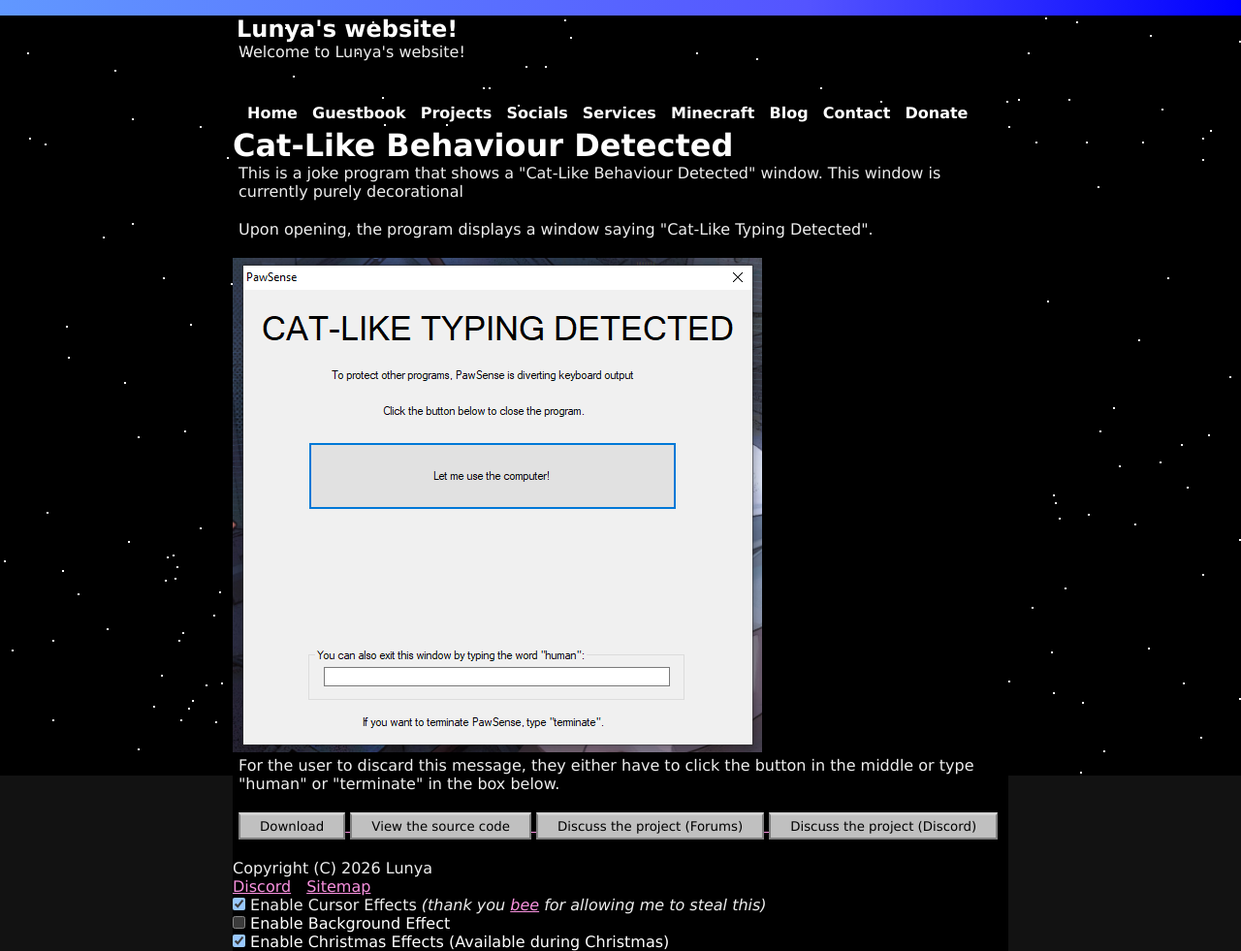
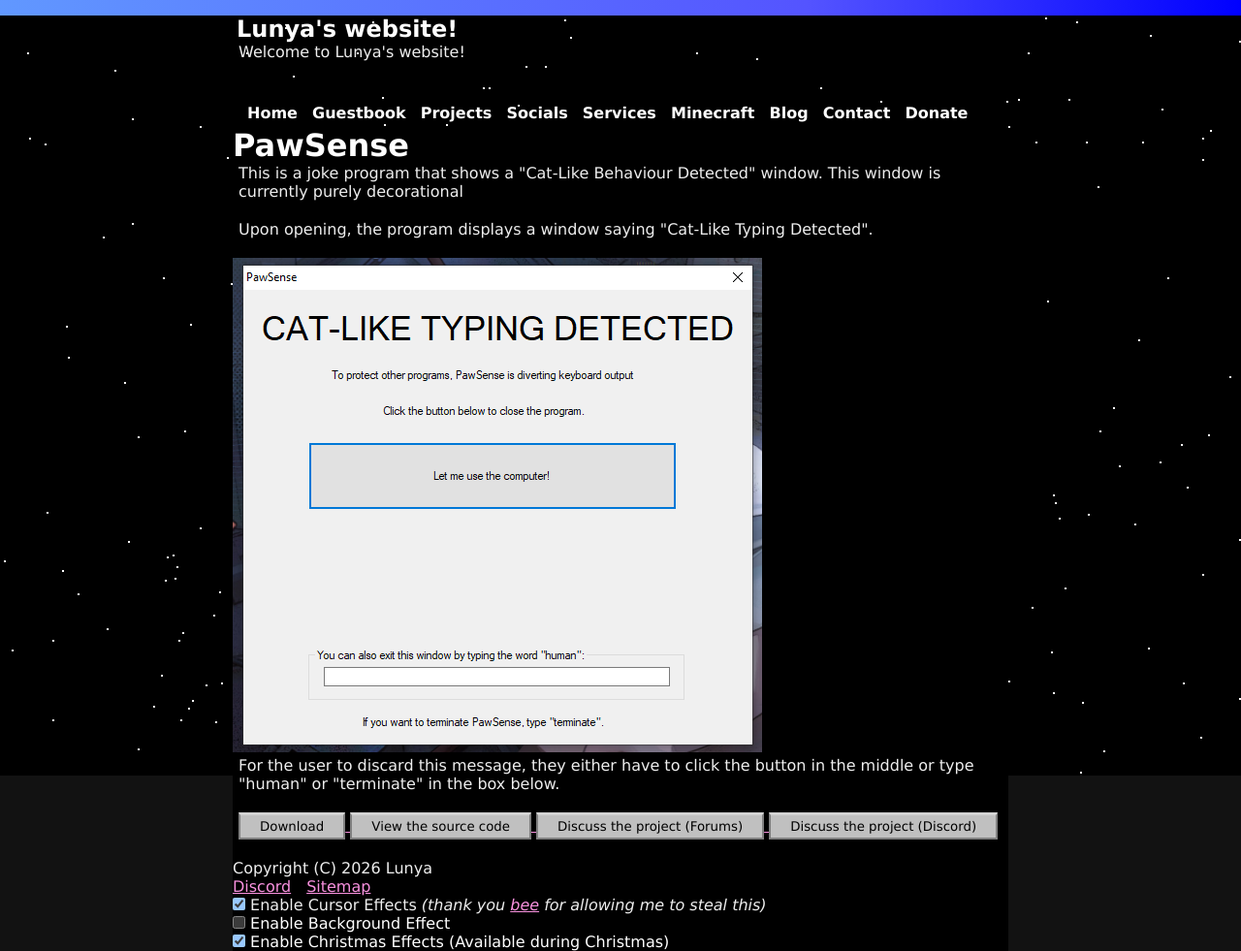
Before and after one commit to mldkyt/website-php, a PHP site: page /project/catlikebehaviourdetected/index.php in a window 1280 px wide. Shown: the whole page at 97% size. Run offline with PHP 8.4, Linux system fonts and the light colour scheme.

Commit message:
chore: PawSense

```diff
--- a/src/index.php
+++ b/src/index.php
@@ -56,7 +56,7 @@ if ($_SERVER["REQUEST_URI"] != "/") {
             Wanna be invaded by Astolfo? <a href="/project/astolfoiscomingforyou"><strong>Astolfo is coming for you</strong></a> is a Windows program that recreates the meme.
         </li>
         <li>
-            Ever felt like a catgirl? <a href="/project/catlikebehaviourdetected">Cat Like Behaviour Detected</a> is for you.
+            Ever felt like a catgirl? <a href="/project/catlikebehaviourdetected">PawSense</a> is for you.
         </li>
         <li>
             <a href="/project/astolfomod"><strong>Astolfo Mod</strong></a> adds a bunch of femboys and transgirls into minecraft :3
--- a/src/project/catlikebehaviourdetected/index.php
+++ b/src/project/catlikebehaviourdetected/index.php
@@ -2,13 +2,13 @@
 <html lang="en">
     <head>
         <?php require '../../../components/global.php'; ?>
-        <?php seo("Cat-Like behaviour detected", "A joke program that shows the cat-like behaviour detected dialog"); ?>
+        <?php seo("PawSense", "Leading Innovation for Detecting Cat(girls) at Computers"); ?>
     </head>
 
     <body>
         <?php require '../../../components/header.php'; ?>
 
-        <h1>Cat-Like Behaviour Detected</h1>
+        <h1>PawSense</h1>
 
         <p>This is a joke program that shows a "Cat-Like Behaviour Detected" window. This window is currently purely decorational</p>
 
--- a/src/projects.php
+++ b/src/projects.php
@@ -141,7 +141,7 @@
         </a>
         <a href="/project/catlikebehaviourdetected">
             <div class="project" style="background-image: url(/project/catlikebehaviourdetected/img1.png);">
-                <h3>Cat-Like Behaviour Detected</h3>
+                <h3>PawSense</h3>
                 <p>A joke program that shows a cat-like behaviour detected dialog.</p>
             </div>
         </a>
```
